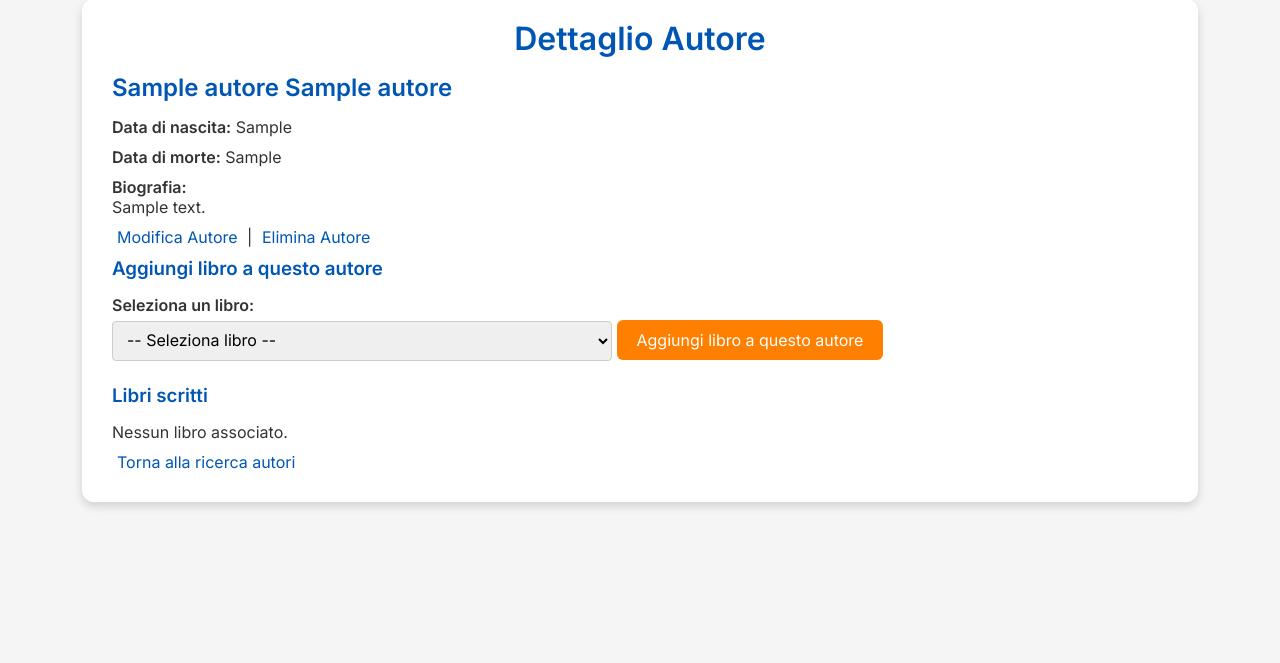
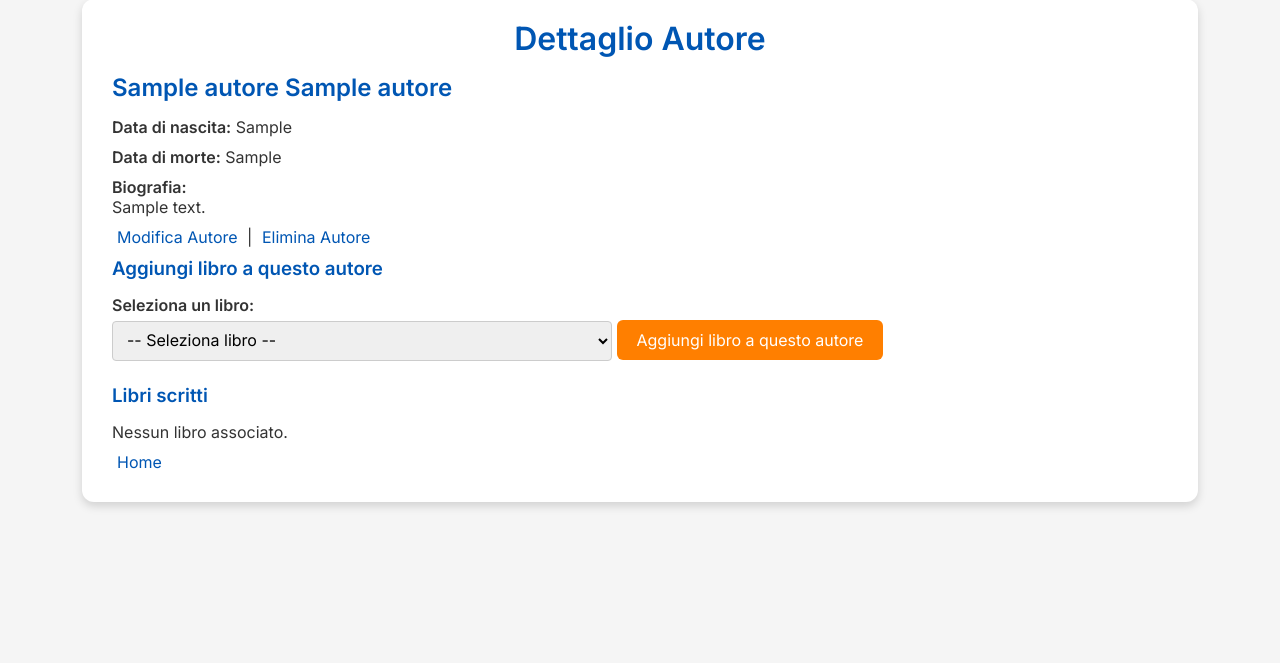
Before and after one commit to jaczao/library-management-system, a PHP site: page /dettaglio_autore.php?id=1 in a window 1280 px wide. Shown: the part 41-704 px from the top of the page. Run offline with PHP 8.4, Linux system fonts and the light colour scheme; the visitor is signed in with stand-in values (Sample User, id 1); tables that the repository leaves empty or names only in its code hold one stand-in row (values such as "Sample post"); some libraries are stand-ins or nearby versions.

Commit message:
bug fixato: dett_autore rimandava tramite link in baso a ricerca autori che non dovrebbe essere accessibile al lettore

```diff
--- a/dettaglio_autore.php
+++ b/dettaglio_autore.php
@@ -194,7 +194,9 @@
   <?php endif; ?>
 
   <div class="inline-links">
-      <p><a href="cerca_autori.php">Torna alla ricerca autori</a></p>
+      <p>
+        <a href="<?php echo ($_SESSION['role'] === 'bibliotecario') ? 'home_bibliotecario.php' : 'home_lettore.php'; ?>">Home</a>
+      </p>
   </div>
 </div>
 </body>
```
